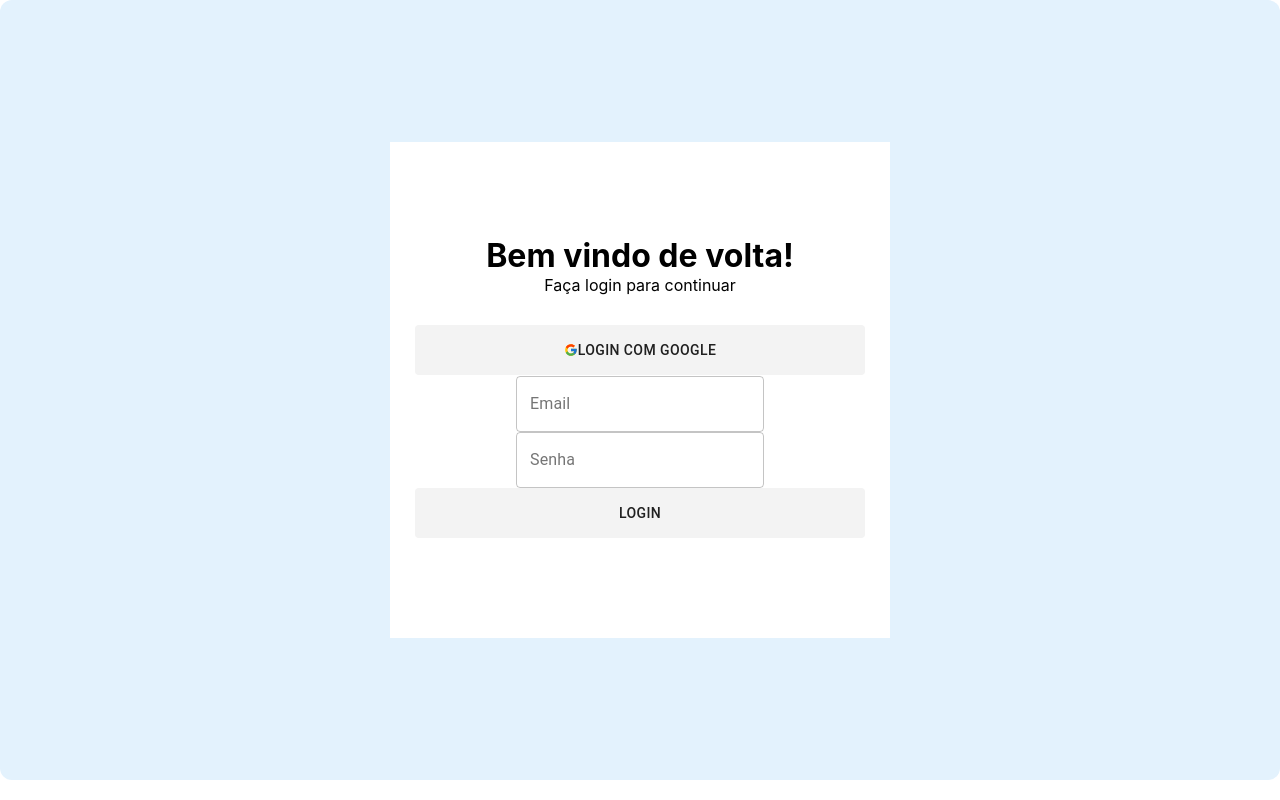
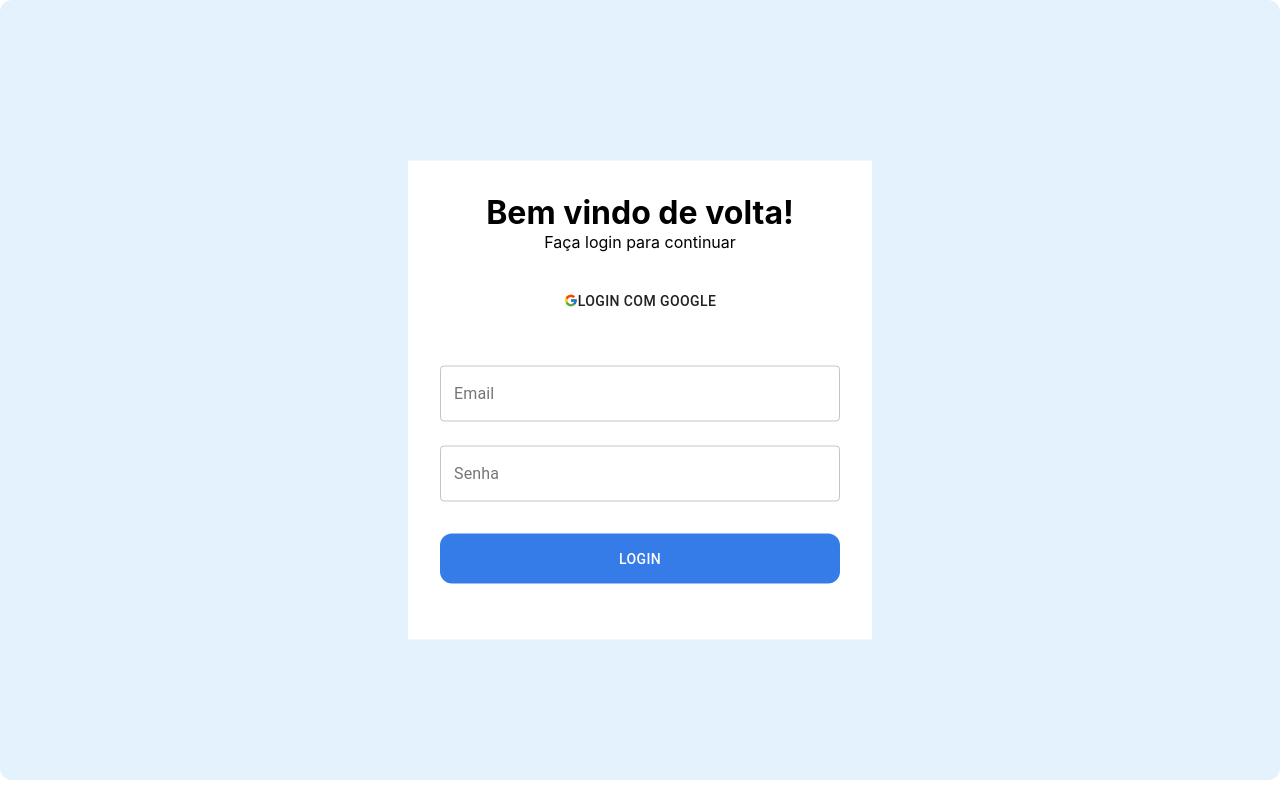
Before and after one commit to lfals/metaMedFront, a React (Create React App) app: page /login in a window 1280 px wide. Built offline with nearby package versions, Linux system fonts and the light colour scheme.

Commit message:
versão beta login

```diff
--- a/src/view/login/login.view.js
+++ b/src/view/login/login.view.js
@@ -1,35 +1,36 @@
 import React from "react";
-import { Button, Divider, FormControl,  TextField } from "@material-ui/core";
-import { Container, Box } from "./style";
+import { Button, Divider, FormControl, Grid, TextField } from "@material-ui/core";
+import { Container, Box, ButtonGoogle, ButtonLogin} from "./style";
 import { FcGoogle } from 'react-icons/fc'
 
+
+const style = {
+    position: 'absolute',
+    top: '50%',
+    left: '50%',
+    transform: 'translate(-50%, -50%)',
+    width: 400,
+    bgcolor: 'background.paper',
+    border: 'none',
+    boxShadow: 24,
+    p: 4,
+  };
+
 const Login = () => {
+
     return(
         <>
             <Container>
-                <Box>
+                <Box sx={style}>
                     <h1>Bem vindo de volta!</h1>
                     <p>Faça login para continuar</p>
-                    <Button><FcGoogle />Login com Google</Button>
-                    <Divider/>
-                        <FormControl sx={{mt:8}}>
-                        <TextField
-                            sx={{mt:8}}
-                            id="outlined-name"
-                            label="Email"
-                            type="email"
-                            variant="outlined"
-                        />
-                        </FormControl>
-                        <FormControl>
-                        <TextField
-                            id="outlined-name"
-                            label="Senha"
-                            type="password"
-                            variant="outlined"
-                        />
-                        </FormControl>
-                        <Button>Login</Button>
+                    <ButtonGoogle><FcGoogle />Login com Google</ButtonGoogle>
+
+                    <TextField fullWidth id="email" label="Email" variant="outlined" margin="normal" />
+
+                    <TextField fullWidth id="password-" label="Senha" type="password" variant="outlined" margin="normal" />
+
+                    <ButtonLogin fullWidth >Login</ButtonLogin>
                 </Box>
             </Container>
         </>
--- a/src/view/login/style.js
+++ b/src/view/login/style.js
@@ -1,12 +1,13 @@
 import styled from "styled-components";
 
-import {Container as CContainer} from '../../components'
-import {Box as MuiBox} from '@material-ui/core'
-
+import { Container as CContainer } from '../../components'
+import { Box as MuiBox , Button as MuiButton, TextField as MuiTextField} from '@material-ui/core'
 
 export const Container = styled(CContainer)`
 
 `
+
+
 
 export const Box = styled(MuiBox)`
 
@@ -20,25 +21,28 @@ export const Box = styled(MuiBox)`
     justify-content: center;
     align-items: center;
 
-    form{
-        display: flex;
-        flex-direction: column;
 
-        button{
-        width: 90%;
+
+
+    button{
         height: 50px;
-        background-color: #F3F3F3;
-    }
+        border-radius: 12px;
+        margin-bottom: 24px;
+        margin-top: 24px;
 
-    }
-    p{
-        margin-bottom: 30px;
-    }
-    button{
-        width: 90%;
-        height: 50px;
-        background-color: #F3F3F3;
     }
 
 
 `
+
+export const ButtonLogin = styled(MuiButton) `
+        background: #357CE8 !important;
+        color: #FFFFFF !important;
+        border-radius: 12px;
+
+`
+
+export const ButtonGoogle = styled(MuiButton) `
+       border-radius: 12px;
+
+`
```
